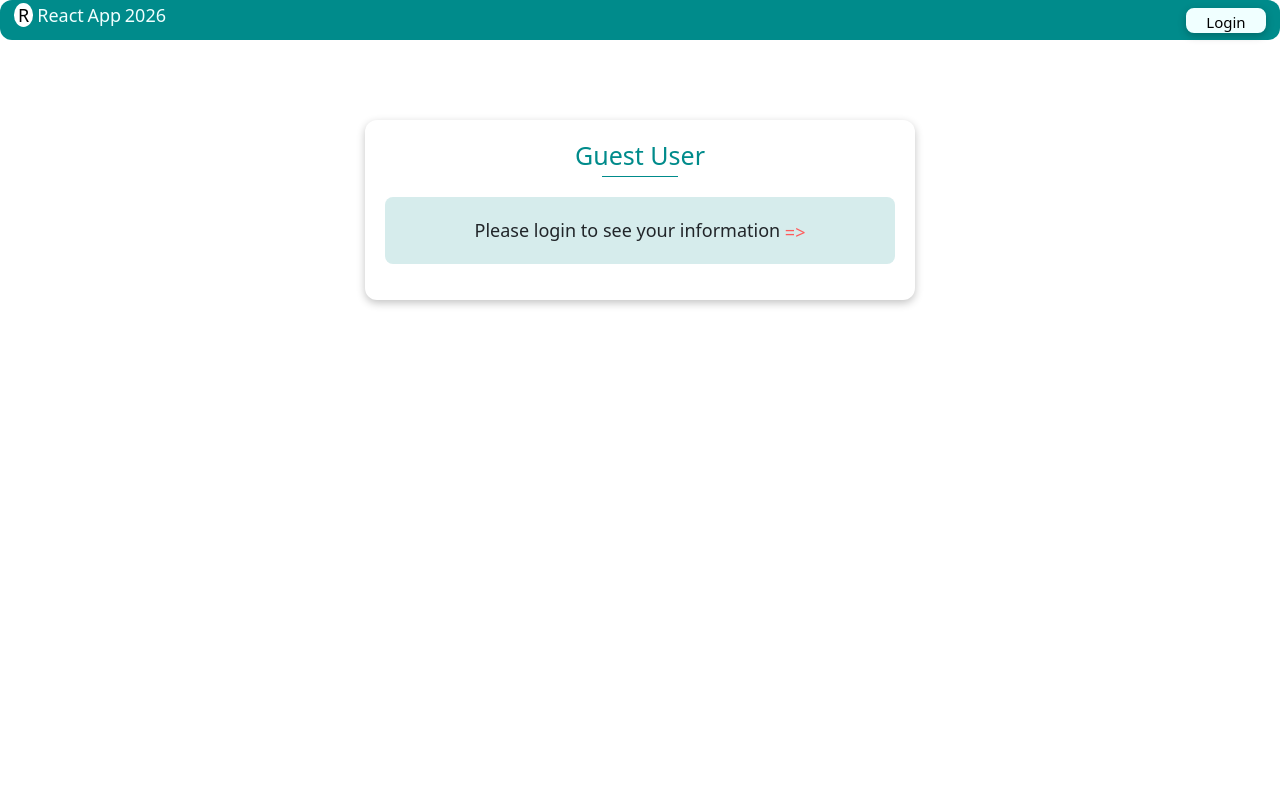
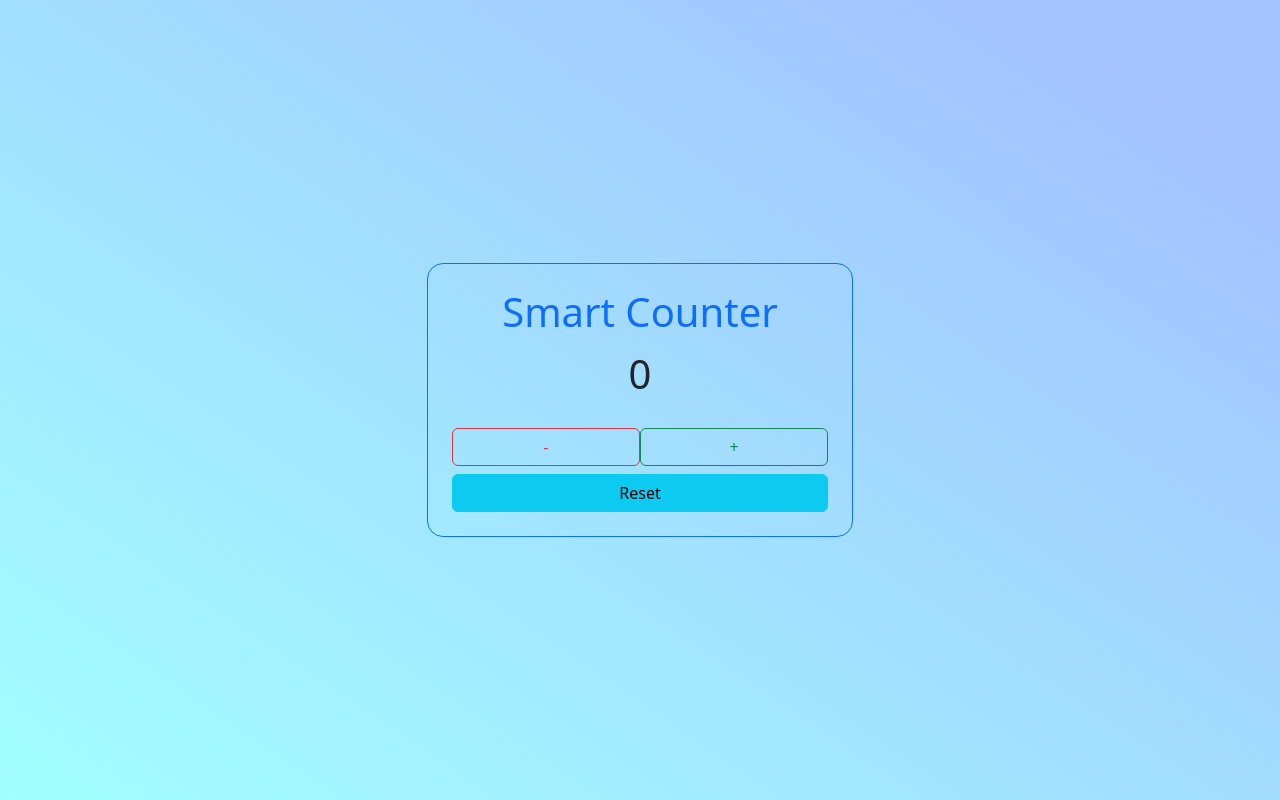
Before and after one commit to homayoonghadiri/React_Course_Project, a React (Vite) app: page / in a window 1280 px wide. Built offline with nearby package versions, Linux system fonts and the light colour scheme.

Commit message:
counter practice

```diff
--- /dev/null
+++ b/src/Counter/Counter.jsx
@@ -0,0 +1,72 @@
+import { useState, useEffect } from "react";
+import { Container, Row, Col } from 'react-bootstrap';
+import Alert from 'react-bootstrap/Alert';
+import Button from 'react-bootstrap/Button';
+import Badge from 'react-bootstrap/Badge';
+
+const Counter = () => {
+
+    const [count, setCount] = useState(0);
+    const [notification, setNotification] = useState(null);
+
+    const updateCount = (operation) => {
+        const newCount = operation === 'increase' ? count + 1 : Math.max(0, count - 1);
+
+        setCount(newCount);
+
+        if (newCount % 10 === 0 && newCount !== 0) {
+            setNotification(`congratulations! You reached ${newCount}.`);
+        }
+
+        return;
+    }
+
+    const resetCount = () => {
+        setCount(0);
+        setNotification(null);
+    }
+
+    useEffect(() => {
+        if (!notification) return;
+
+        const timer = setTimeout(() => setNotification(null), 3000);
+
+        return () => {
+            clearTimeout(timer);
+            console.log('remove timer');
+        };
+    }, [notification]);
+
+    return (
+        <Container fluid style={{height: '100vh', background: 'linear-gradient(34deg,rgba(161, 255, 255, 1) 0%, rgba(163, 194, 255, 1) 90%)'}}>
+            <Row className="justify-content-center align-items-center min-vh-100 d-flex flex-column">
+                <Col xs={12} md={6} lg={4} className="text-center border border-primary rounded-4 p-4">
+                    <h1 className="text-primary">Smart Counter</h1>
+                    <p className="mb-4">
+                        <span className="fs-1 d-block">{count}</span>
+                        {count !== 0 && (
+                            <Badge bg="dark" className="d-inline-block">{count % 2 === 0 ? 'Even' : 'Odd'}</Badge>
+                        )}
+                    </p>
+
+                    <Button variant="outline-danger" className='w-50' onClick={() => updateCount('decrease')}>-</Button>
+                    <Button variant="outline-success" className='w-50' onClick={() => updateCount('increase')}>+</Button>
+                    <Button variant="info" className='w-100 mt-2' onClick={resetCount}>Reset</Button>
+                </Col>
+                <Col xs={12} md={6} lg={4} className="text-center">
+                    {notification && (
+                        <Alert key={'info'} variant={'info'} className="mt-4">
+                            {notification}
+                        </Alert>
+                    )}
+                </Col>
+            </Row>
+            {/* <Row className="justify-content-center align-items-center vh-20">
+
+            </Row> */}
+        </Container>
+    );
+
+}
+
+export default Counter;
--- a/src/app/App.jsx
+++ b/src/app/App.jsx
@@ -1,27 +1,19 @@
-import { useState } from "react";
-import UserLogin from "../UserLogin/UserLogin";
-import UserGuest from "../UserGuest/UserGuest";
-import "./App.css";
+import ThemeProvider from 'react-bootstrap/ThemeProvider';
+import Counter from "../Counter/Counter";
 
 
 const App = () => {
 
-    const [isLogined, setLogin] = useState(false);
+    return (
+        <ThemeProvider
+            breakpoints={['xxxl', 'xxl', 'xl', 'lg', 'md', 'sm', 'xs', 'xxs']}
+            minBreakpoint="xxs"
+            >
+            <Counter />
+        </ThemeProvider>
 
-    return (
-        <div className="app-container">
-            <div className="header-box">
-                <h2 className="logo"><span>R</span>React App 2026</h2>
-                <button className="toggle-btn" onClick={() => setLogin(!isLogined)}>
-                    {isLogined ? 'Logout' : 'Login'}
-                </button>
-            </div>
+    );
 
-            <div className="info-box">
-                {isLogined ? <UserLogin /> : <UserGuest />}
-            </div>
-        </div>
-    );
 };
 
 export default App;
```
